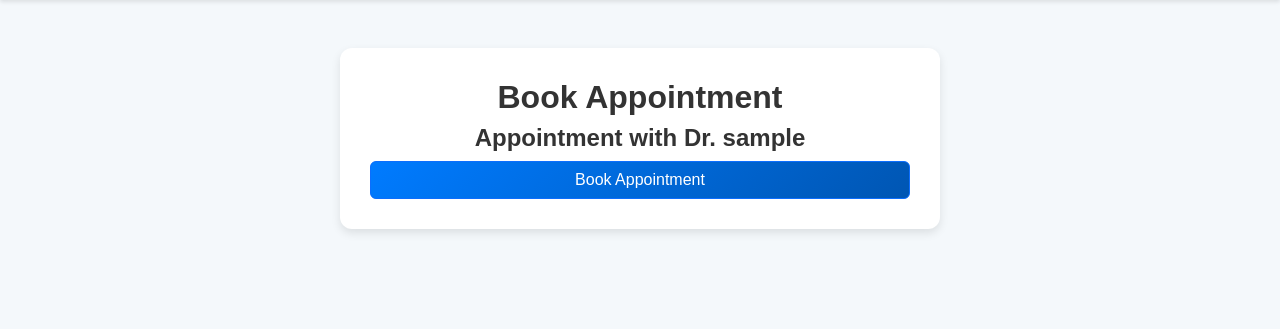
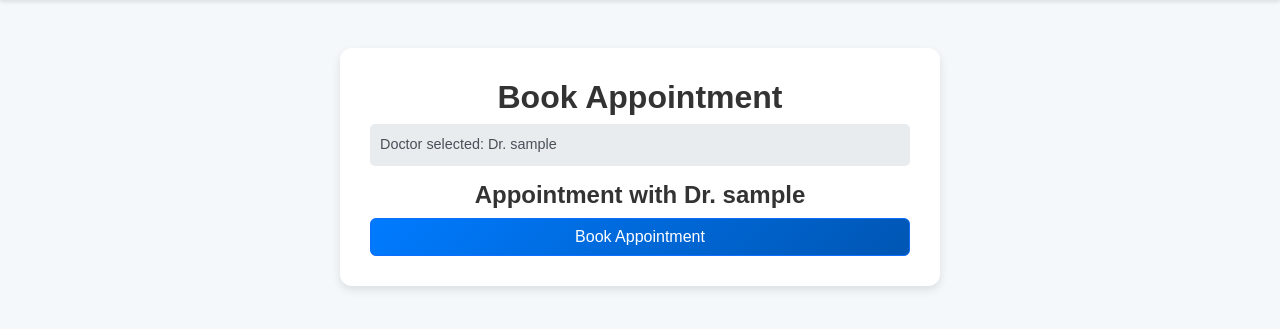
Before and after one commit to aeshaladani/SheCares, a Django app: template patient/templates/patient/book_appointment_form.html in a window 1280 px wide. Shown: the part 68-397 px from the top of the page. Run offline with Django 4.2, Linux system fonts and the light colour scheme; the template is opened without the code that fills it: most values are stand-ins (such as "Sample title", 1, 10 or a date in 2020).

Commit message:
finalllllll updates

```diff
--- a/patient/templates/patient/book_appointment_form.html
+++ b/patient/templates/patient/book_appointment_form.html
@@ -101,6 +101,14 @@
         .alert {
             margin-top: 20px;
         }
+        .selected-doctor-info {
+            background-color: #e9ecef;
+            padding: 10px;
+            border-radius: 5px;
+            margin-bottom: 15px;
+            font-size: 0.9rem;
+            color: #495057;
+        }
     </style>
 </head>
 <body>
@@ -138,11 +146,15 @@
         {% endif %}
 
         {% if selected_doctor %}
+            <div class="selected-doctor-info">
+                Doctor selected: Dr. {{ selected_doctor.username }}
+            </div>
             <h4>Appointment with Dr. {{ selected_doctor.username }}</h4>
             <form method="post" action="{% url 'patient:book_appointment_form' %}">
                 {% csrf_token %}
                 <input type="hidden" name="doctor" value="{{ selected_doctor.id }}">
                 {% for field in form %}
+                    {% if field.name != 'doctor' %}
                         <div class="mb-3">
                             <label for="{{ field.id_for_label }}" class="form-label">{{ field.label }}</label>
                             {{ field }}
@@ -150,6 +162,7 @@
                                 <div class="text-danger">{{ error }}</div>
                             {% endfor %}
                         </div>
+                    {% endif %}
                 {% endfor %}
                 <button type="submit" class="btn btn-primary">Book Appointment</button>
             </form>
```
Lines whose indentation alone changed are shown as unchanged.
